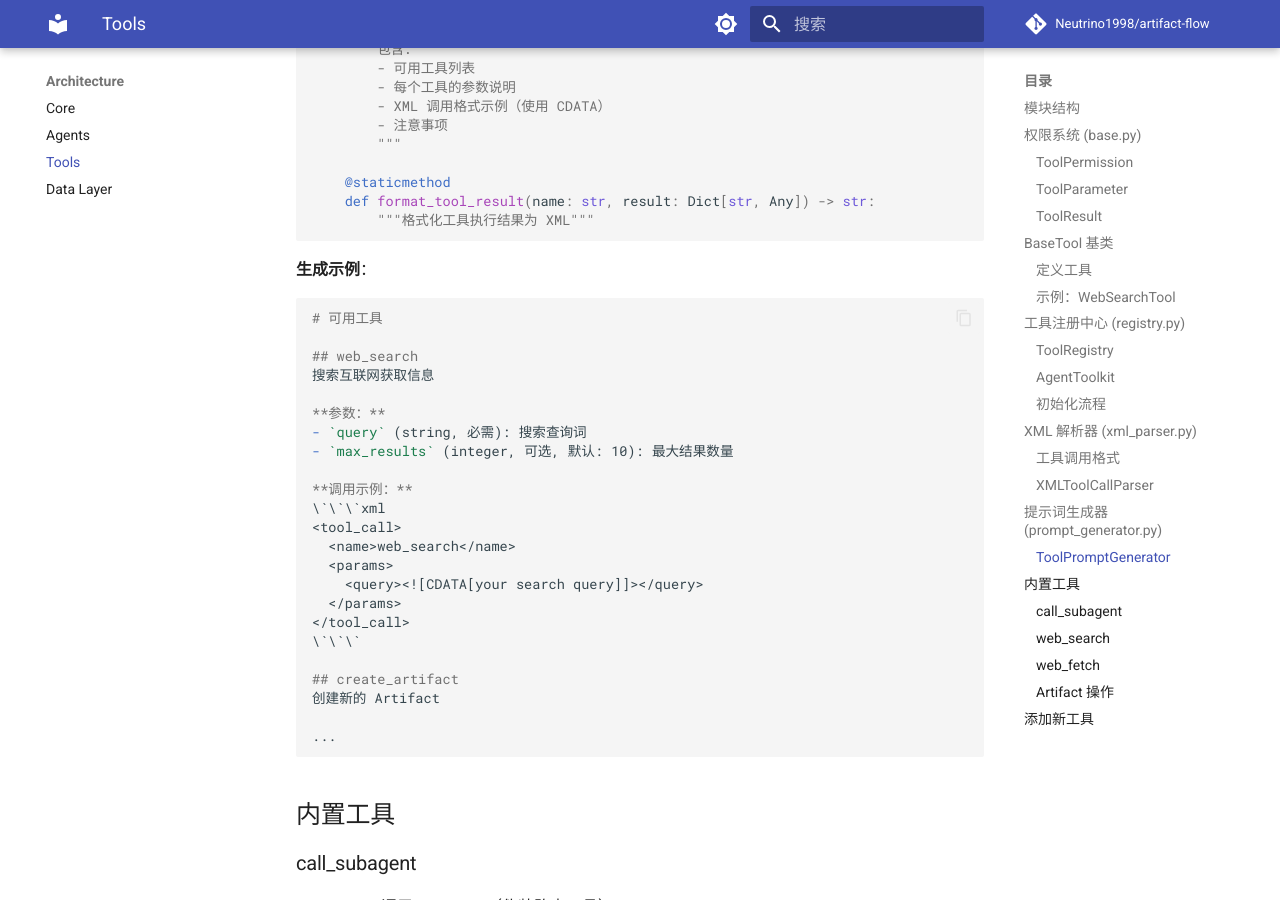
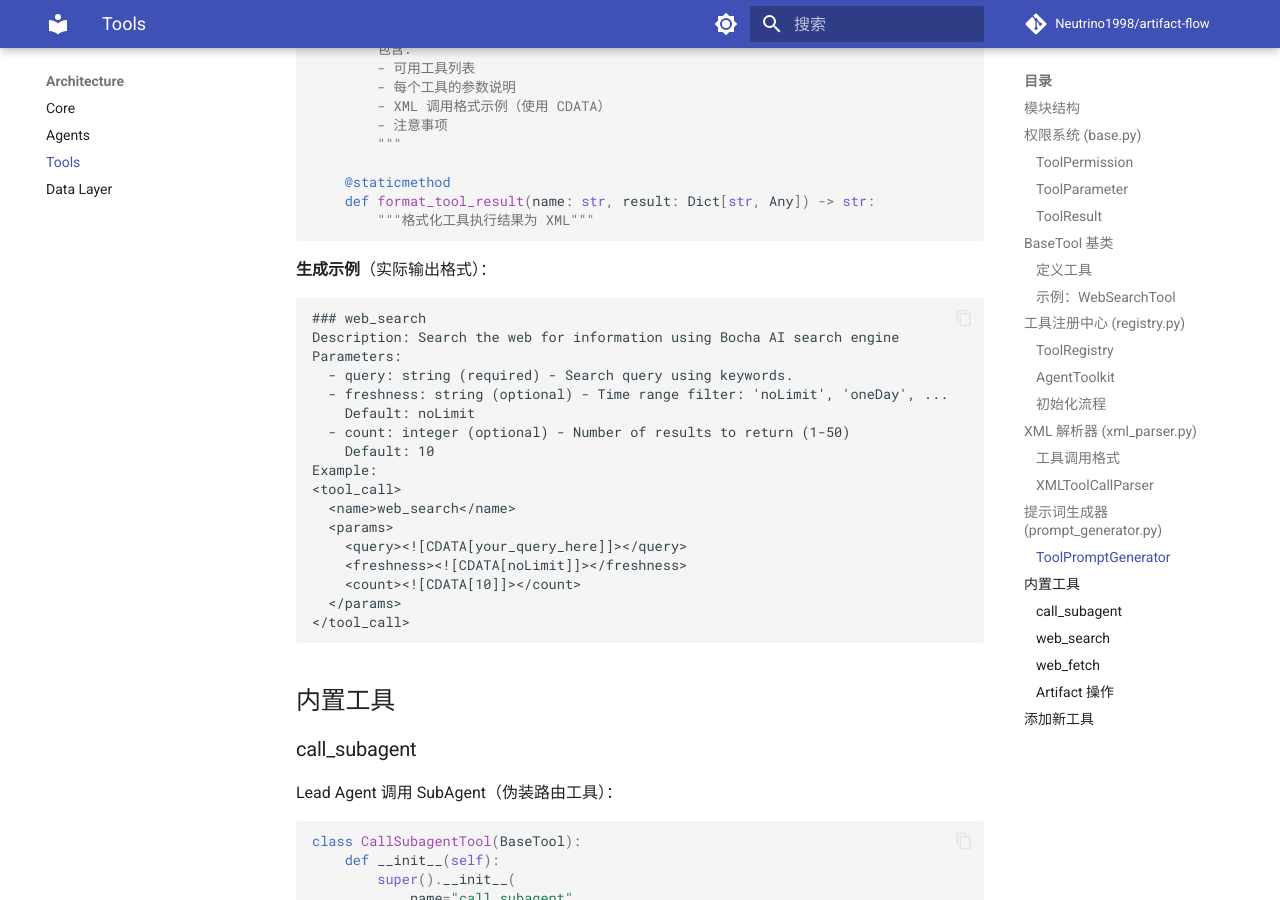
Before and after one commit to Neutrino1998/artifact-flow, an MkDocs documentation site: the page built from docs/architecture/tools.md, in a window 1280 px wide and 900 px high, scrolled down 7626 px. Built offline with MkDocs 1.6.1 and Material for MkDocs 9.7.7, drawn with Linux system fonts in a browser that asks for light colours; comment, search, counter and statistics services are not loaded.

Commit message:
fix: fix discrepancy

````diff
--- a/docs/architecture/tools.md
+++ b/docs/architecture/tools.md
@@ -347,32 +347,26 @@ class ToolPromptGenerator:
         """格式化工具执行结果为 XML"""
 ```
 
-**生成示例**：
+**生成示例**（实际输出格式）：
 
-```markdown
-# 可用工具
-
-## web_search
-搜索互联网获取信息
-
-**参数：**
-- `query` (string, 必需): 搜索查询词
-- `max_results` (integer, 可选, 默认: 10): 最大结果数量
-
-**调用示例：**
-\`\`\`xml
+```
+### web_search
+Description: Search the web for information using Bocha AI search engine
+Parameters:
+  - query: string (required) - Search query using keywords.
+  - freshness: string (optional) - Time range filter: 'noLimit', 'oneDay', ...
+    Default: noLimit
+  - count: integer (optional) - Number of results to return (1-50)
+    Default: 10
+Example:
 <tool_call>
   <name>web_search</name>
   <params>
-    <query><![CDATA[your search query]]></query>
+    <query><![CDATA[your_query_here]]></query>
+    <freshness><![CDATA[noLimit]]></freshness>
+    <count><![CDATA[10]]></count>
   </params>
 </tool_call>
-\`\`\`
-
-## create_artifact
-创建新的 Artifact
-
-...
 ```
 
 ## 内置工具
````
